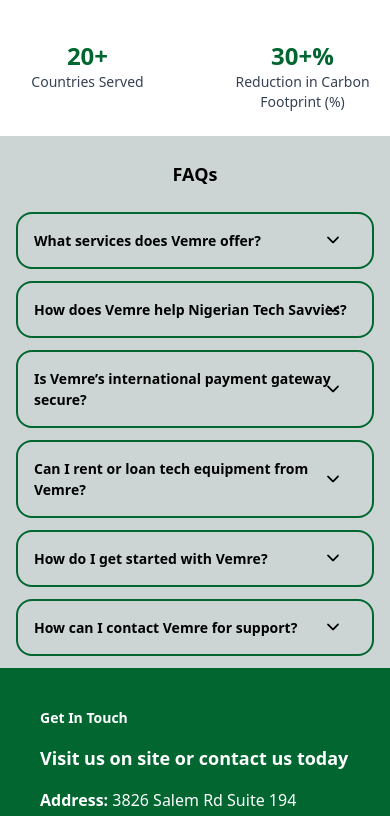
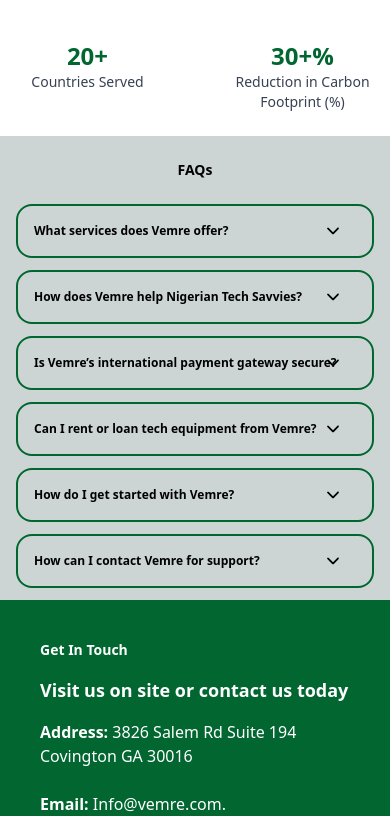
Before and after one commit to NetlyTech/Vemre, a React (Vite) app: page / in a window 390 px wide. Shown: the part 4002-4818 px from the top of the page. Built offline with nearby package versions, Linux system fonts and the light colour scheme.

Commit message:
Faq adjusted

```diff
--- a/src/components/Faq.jsx
+++ b/src/components/Faq.jsx
@@ -9,7 +9,7 @@
         className="flex justify-between items-center p-4 cursor-pointer transition duration-300 ease-in-out"
         onClick={onToggle}
       >
-        <h2 className="relative text-[14px] lg:px-0 lg:text-xl font-semibold">{title}</h2>
+        <h2 className="relative text-[12px] lg:px-0 lg:text-xl font-semibold">{title}</h2>
 
         <span className='absolute right-12 md:right-20 md:text-xl text-lg lg:right-72 lg:text-3xl'>{isOpen ? <IoIosArrowUp /> : <IoIosArrowDown /> }</span>
       </div>
@@ -57,7 +57,7 @@
   return (
     <div className='flex flex-col font-font3 text-black bg-[#ccd5d4]'>
           <div className='pt-6 pb-3 lg:pt-12'>
-            <h1 className='text-lg md:text-2xl lg:text-3xl font-sans font-bold text-center'>FAQs</h1>
+            <h1 className='text-sm md:text-2xl lg:text-3xl font-sans font-bold text-center'>FAQs</h1>
           </div>
       <div className="lg:px-48 lg:pt-10 lg:pb-10">
       {items.map((item, index) => (
```
